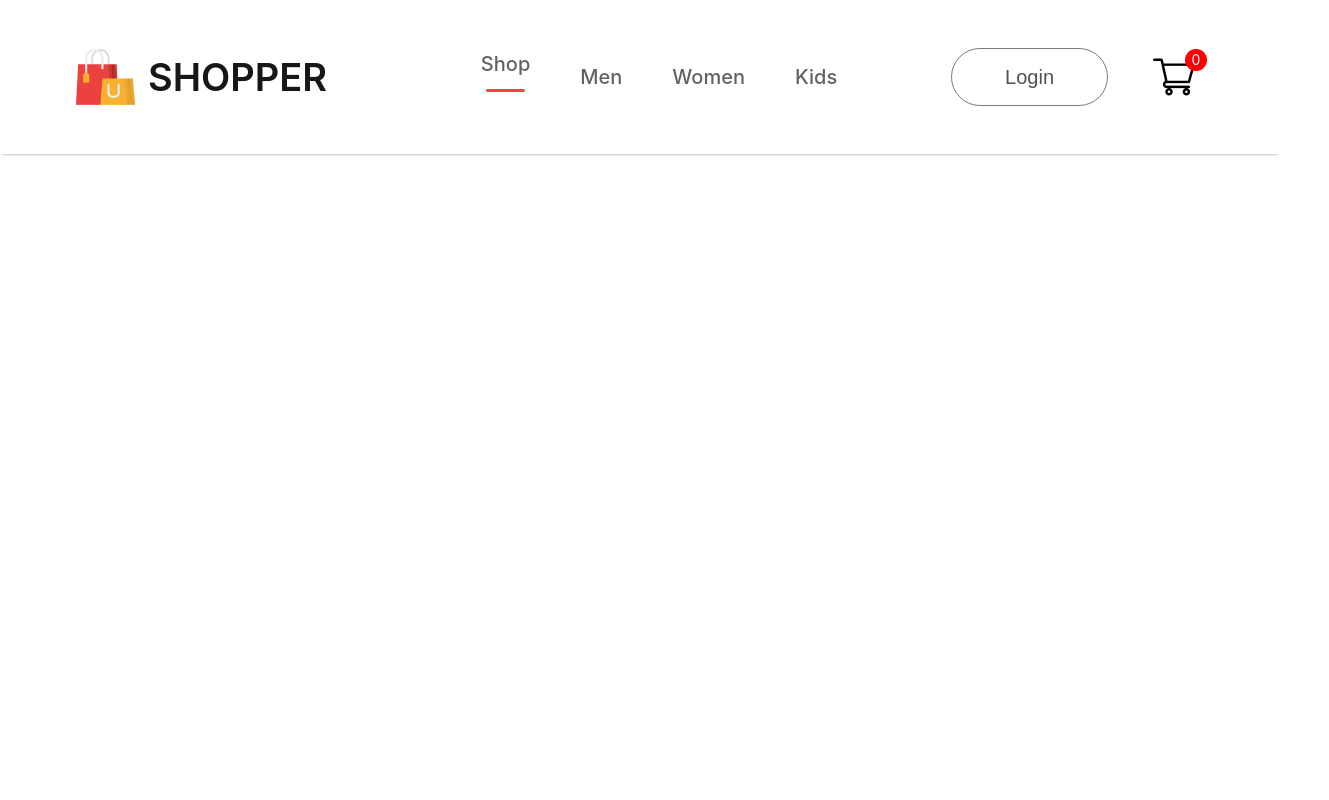
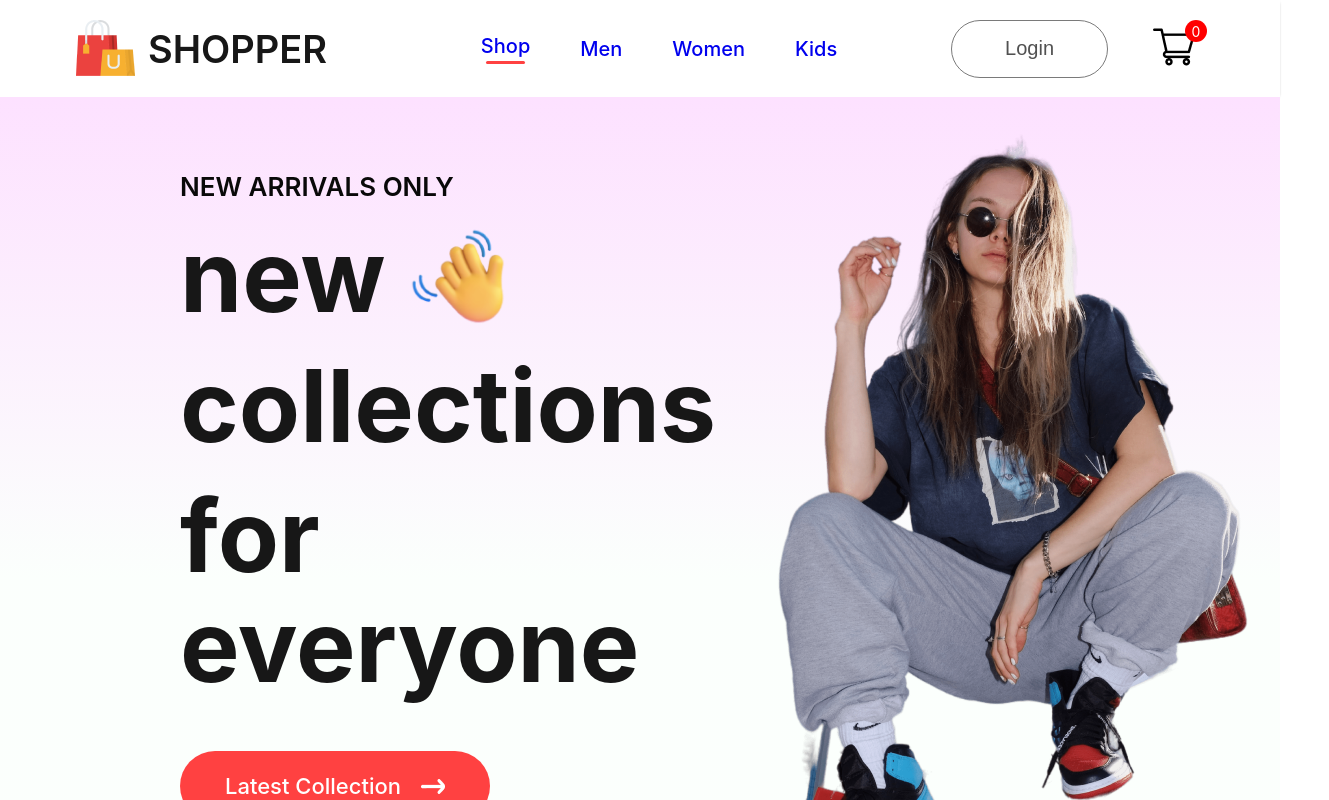
Before and after one commit to pankajyadav02007/E-Commerce-Web, a React (Create React App) app: page / in a window 1280 px wide. Shown: the top 800 px of the page, 1329 px wide, since content can reach past the window. Built offline with nearby package versions, Linux system fonts and the light colour scheme.

Commit message:
hero sec implimentions

```diff
--- a/src/App.js
+++ b/src/App.js
@@ -1,10 +1,29 @@
+import { BrowserRouter, Route, Routes } from "react-router-dom";
 import "./App.css";
 import Navbar from "./Components/Navbar/Navbar";
+import Shop from "./Pages/Shop";
+import ShopCategory from "./Pages/ShopCategory";
+import Products from "./Pages/Products";
+import Cart from "./Pages/Cart";
+import LoginSignup from "./Pages/LoginSignup";
 
 function App() {
   return (
     <div>
-      <Navbar />
+      <BrowserRouter>
+        <Navbar />
+        <Routes>
+          <Route path="/" element={<Shop />} />
+          <Route path="/mens" element={<ShopCategory Category="men" />} />
+          <Route path="/womens" element={<ShopCategory Category="women" />} />
+          <Route path="/kids" element={<ShopCategory Category="kid" />} />
+          <Route path="products" element={<Products />}>
+            <Route path=":productId" element={<Products />} />
+          </Route>
+          <Route path="/cart" element={<Cart />} />
+          <Route path="/login" element={<LoginSignup />} />
+        </Routes>
+      </BrowserRouter>
     </div>
   );
 }
--- /dev/null
+++ b/src/Components/Hero/Hero.css
@@ -0,0 +1,52 @@
+.hero{
+    height: 100vh;
+    background: linear-gradient(180deg, #fde1ff, #e1ffea22 60%);
+    display: flex;
+}
+
+.hero-left{
+    flex: 1;
+    display: flex;
+    flex-direction: column;
+    justify-content: center;
+    gap: 20px;
+    padding-left: 180px;
+    line-height: 1.1;
+}
+
+.hero-left h2{
+    color: #090909;
+    font-size: 26px;
+    font-weight: 600;
+}
+
+.hero-left p{
+    color: #171717;
+    font-size: 100px;
+    font-weight: 700;
+}
+
+.hero-hand-icon{
+    display: flex;
+    align-items: center;
+    gap: 20px;
+}
+
+.hero-hand-icon img{
+    width: 105px;
+}
+
+.hero-latest-btn{
+    display: flex;
+    justify-content: center;
+    align-items: center;
+    gap: 20px;
+    width: 310px;
+    height: 70px;
+    border-radius: 75px;
+    margin-top: 30px;
+    background:#ff4141 ;
+    color: white;
+    font-size: 22px;
+    font-weight: 500;
+}
--- /dev/null
+++ b/src/Components/Hero/Hero.jsx
@@ -0,0 +1,30 @@
+import React from "react";
+import "./Hero.css";
+import hand_icon from "../Assets/hand_icon.png";
+import arrow_icon from "../Assets/arrow.png";
+import hero_image from "../Assets/hero_image.png";
+
+const Hero = () => {
+  return (
+    <div className="hero">
+      <div className="hero-left">
+        <h2>NEW ARRIVALS ONLY</h2>
+        <div className="hero-hand-icon">
+          <p>new</p>
+          <img src={hand_icon} alt="" />
+        </div>
+        <p>collections</p>
+        <p>for everyone</p>
+        <div className="hero-latest-btn">
+          <div>Latest Collection</div>
+          <img src={arrow_icon} alt="" />
+        </div>
+      </div>
+      <div className="hero-right">
+        <img src={hero_image} alt="" />
+      </div>
+    </div>
+  );
+};
+
+export default Hero;
--- a/src/Components/Navbar/Navbar.jsx
+++ b/src/Components/Navbar/Navbar.jsx
@@ -1,8 +1,11 @@
-import React from "react";
+import React, { useState } from "react";
 import "./Navbar.css";
 import logo from "../Assets/logo.png";
 import card_icon from "../Assets/cart_icon.png";
+import { Link } from "react-router-dom";
 const Navbar = () => {
+  const [menu, setMenu] = useState("shop");
+
   return (
     <div className="navbar">
       <div className="nav-logo">
@@ -10,16 +13,54 @@
         <p>SHOPPER</p>
       </div>
       <ul className="nav-menu">
-        <li>
-          Shop <hr />
+        <li
+          onClick={() => {
+            setMenu("shop");
+          }}
+        >
+          <Link style={{ textDecoration: "none" }} to="/">
+            Shop
+          </Link>
+          {menu === "shop" ? <hr /> : <></>}
         </li>
-        <li>Men</li>
-        <li>Women</li>
-        <li>Kids</li>
+        <li
+          onClick={() => {
+            setMenu("mens");
+          }}
+        >
+          <Link style={{ textDecoration: "none" }} to="/mens">
+            Men
+          </Link>
+          {menu === "mens" ? <hr /> : <></>}
+        </li>
+        <li
+          onClick={() => {
+            setMenu("womens");
+          }}
+        >
+          <Link style={{ textDecoration: "none" }} to="/womens">
+            Women
+          </Link>
+          {menu === "womens" ? <hr /> : <></>}
+        </li>
+        <li
+          onClick={() => {
+            setMenu("kids");
+          }}
+        >
+          <Link style={{ textDecoration: "none" }} to="/kids">
+            Kids
+          </Link>
+          {menu === "kids" ? <hr /> : <></>}
+        </li>
       </ul>
       <div className="nav-login-cart">
-        <button>Login</button>
-        <img src={card_icon} alt="" />
+        <Link to="login">
+          <button>Login</button>
+        </Link>
+        <Link to="cart">
+          <img src={card_icon} alt="" />
+        </Link>
         <div className="nav-cart-count">0</div>
       </div>
     </div>
--- /dev/null
+++ b/src/Pages/Cart.jsx
@@ -0,0 +1,7 @@
+import React from "react";
+
+const Cart = () => {
+  return <div></div>;
+};
+
+export default Cart;
--- /dev/null
+++ b/src/Pages/LoginSignup.jsx
@@ -0,0 +1,7 @@
+import React from "react";
+
+const LoginSignup = () => {
+  return <div></div>;
+};
+
+export default LoginSignup;
--- /dev/null
+++ b/src/Pages/Products.jsx
@@ -0,0 +1,7 @@
+import React from "react";
+
+const Products = () => {
+  return <div></div>;
+};
+
+export default Products;
--- /dev/null
+++ b/src/Pages/Shop.jsx
@@ -0,0 +1,12 @@
+import React from "react";
+import Hero from "../Components/Hero/Hero";
+
+const Shop = () => {
+  return (
+    <div>
+      <Hero />
+    </div>
+  );
+};
+
+export default Shop;
--- /dev/null
+++ b/src/Pages/ShopCategory.jsx
@@ -0,0 +1,7 @@
+import React from "react";
+
+const ShopCategory = () => {
+  return <div></div>;
+};
+
+export default ShopCategory;
--- a/src/index.css
+++ b/src/index.css
@@ -1,3 +1,6 @@
+*{
+  margin: 0;
+}
 body {
   margin: 0;
   font-family: -apple-system, BlinkMacSystemFont, 'Segoe UI', 'Roboto', 'Oxygen',
```
